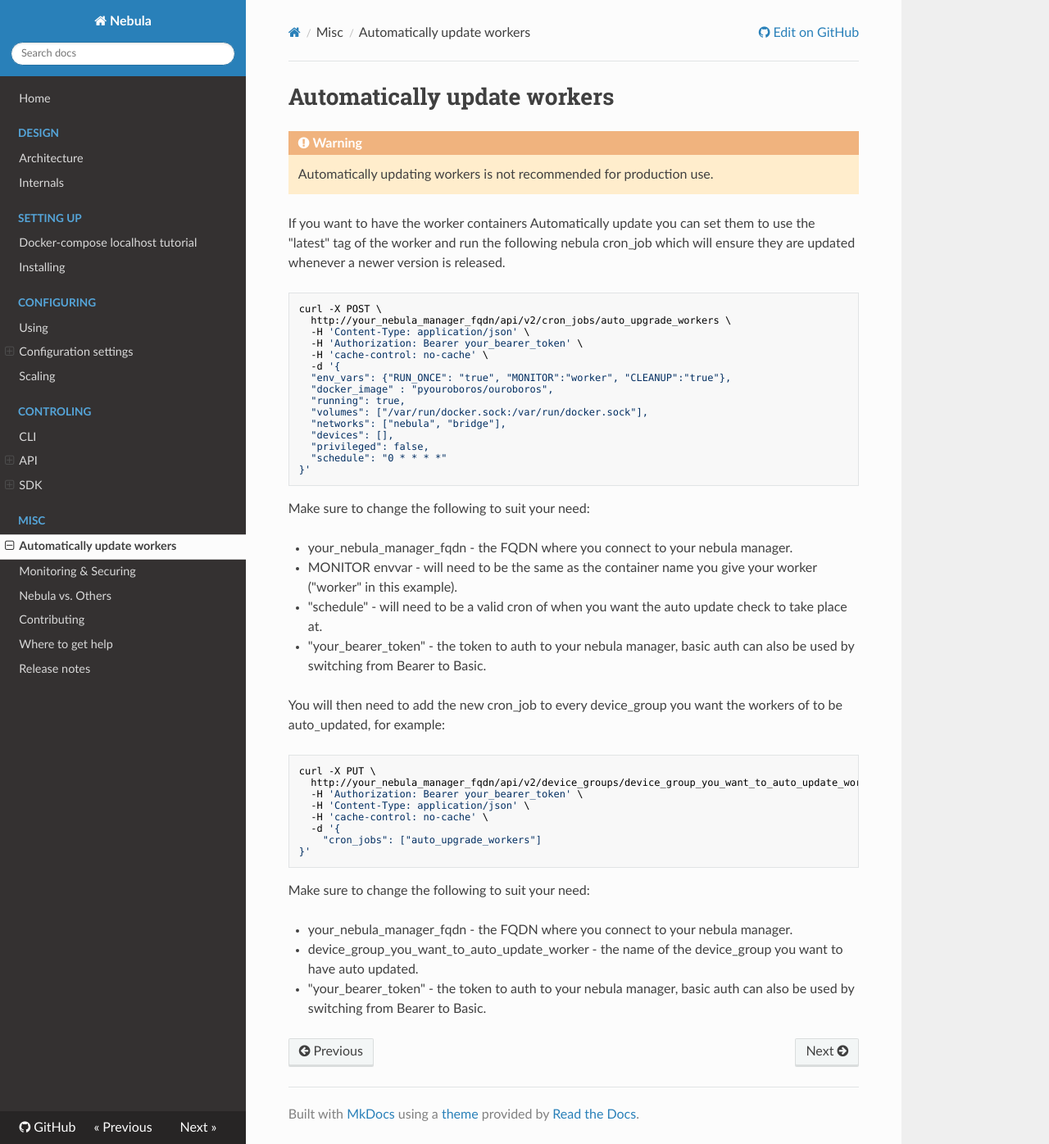
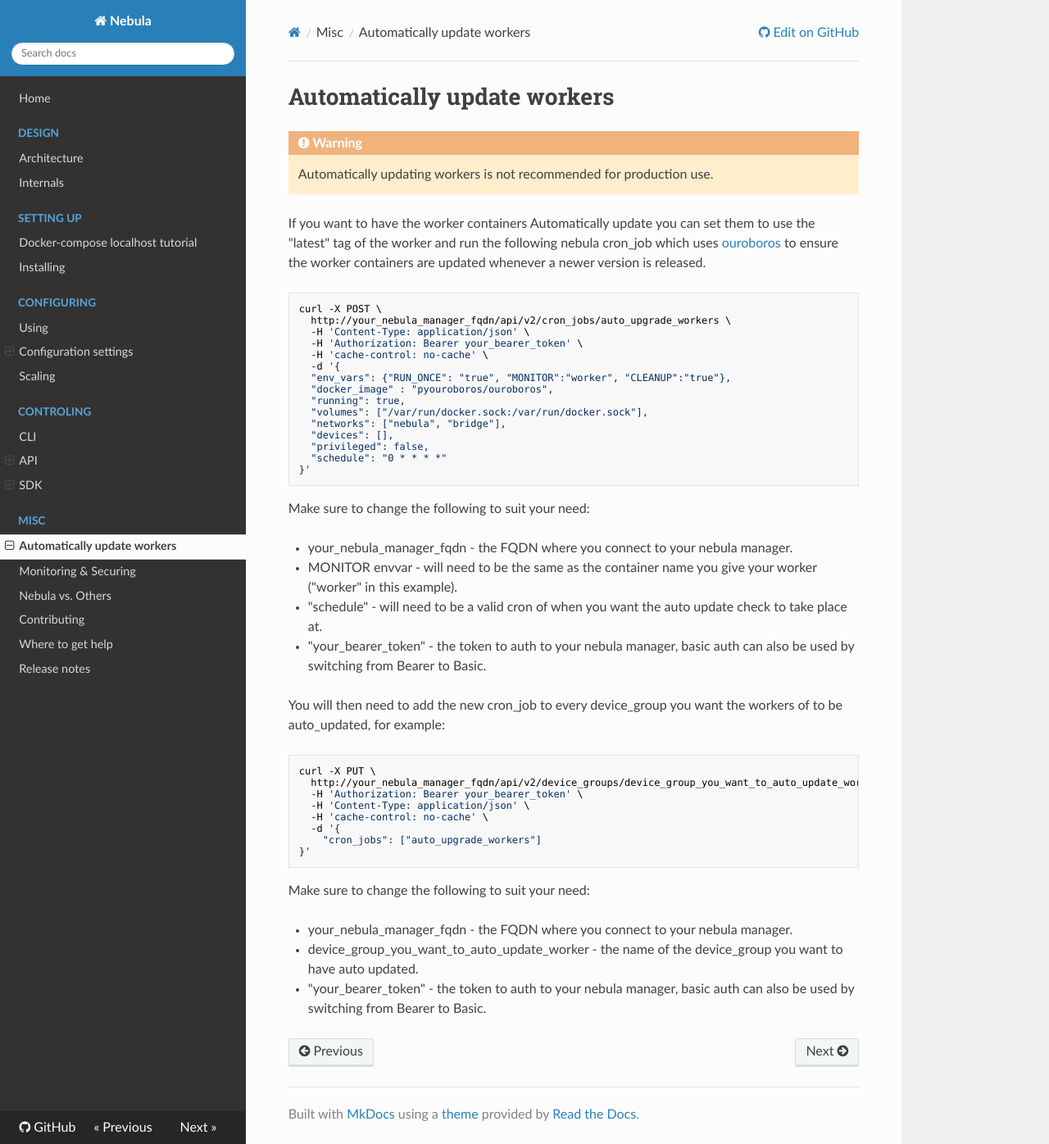
Before and after one commit to nebula-orchestrator/docs, an MkDocs documentation site: the page built from docs/auto-update-workers.md, in a window 1280 px wide and 1396 px high. Shown: the whole window at 82% size. Built offline with MkDocs 1.6.1, drawn with Linux system fonts in a browser that asks for light colours; nearby versions of some CDN libraries.

Commit message:
adding link to ouroboros

````diff
--- a/docs/auto-update-workers.md
+++ b/docs/auto-update-workers.md
@@ -3,7 +3,7 @@
 !!! warning
     Automatically updating workers is not recommended for production use.
 
-If you want to have the worker containers Automatically update you can set them to use the "latest" tag of the worker and run the following nebula cron_job which will ensure they are updated whenever a newer version is released.
+If you want to have the worker containers Automatically update you can set them to use the "latest" tag of the worker and run the following nebula cron_job which uses [ouroboros](https://github.com/pyouroboros/ouroboros) to ensure the worker containers are updated whenever a newer version is released.
 
 ```bash
 curl -X POST \
````
